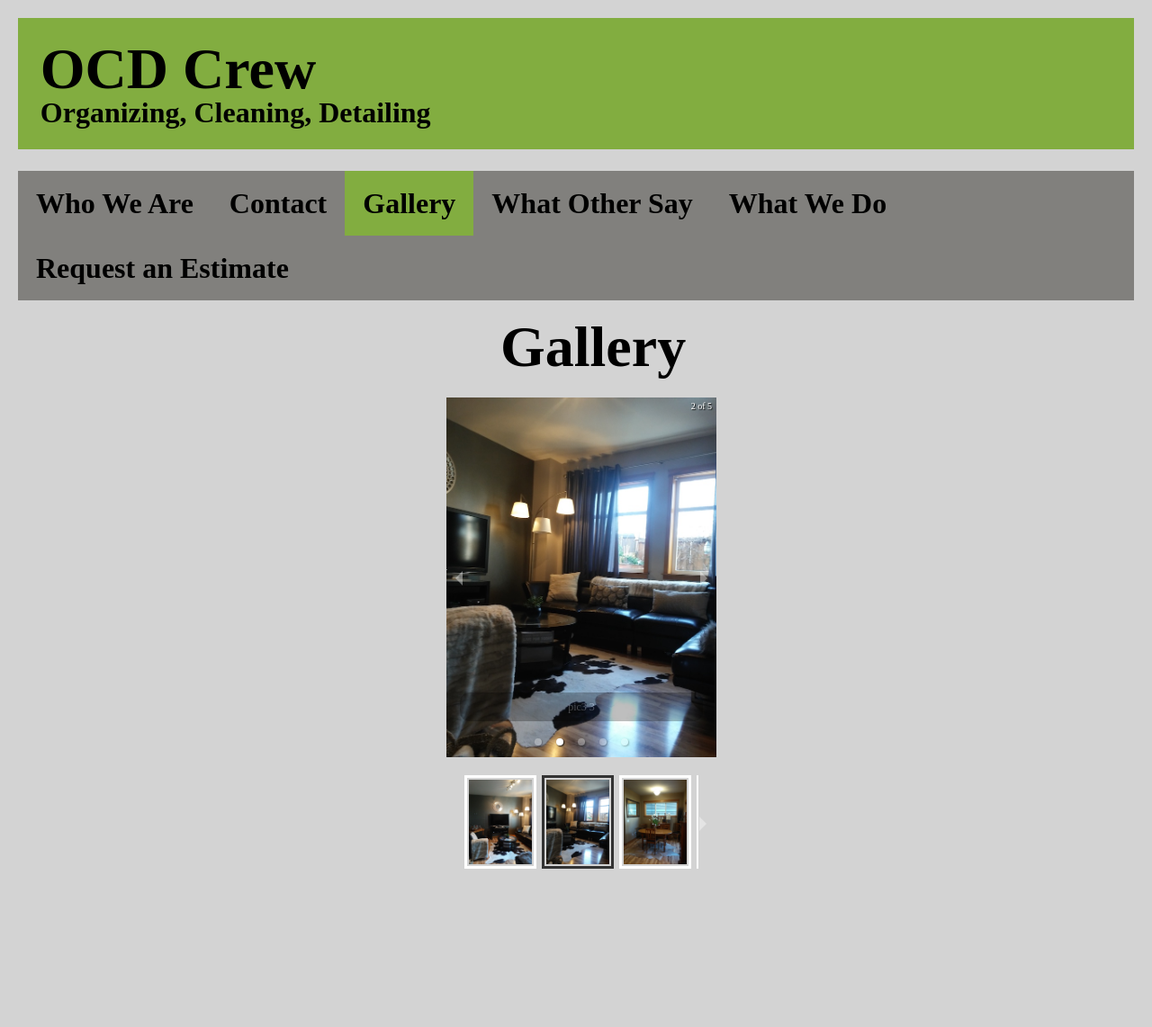
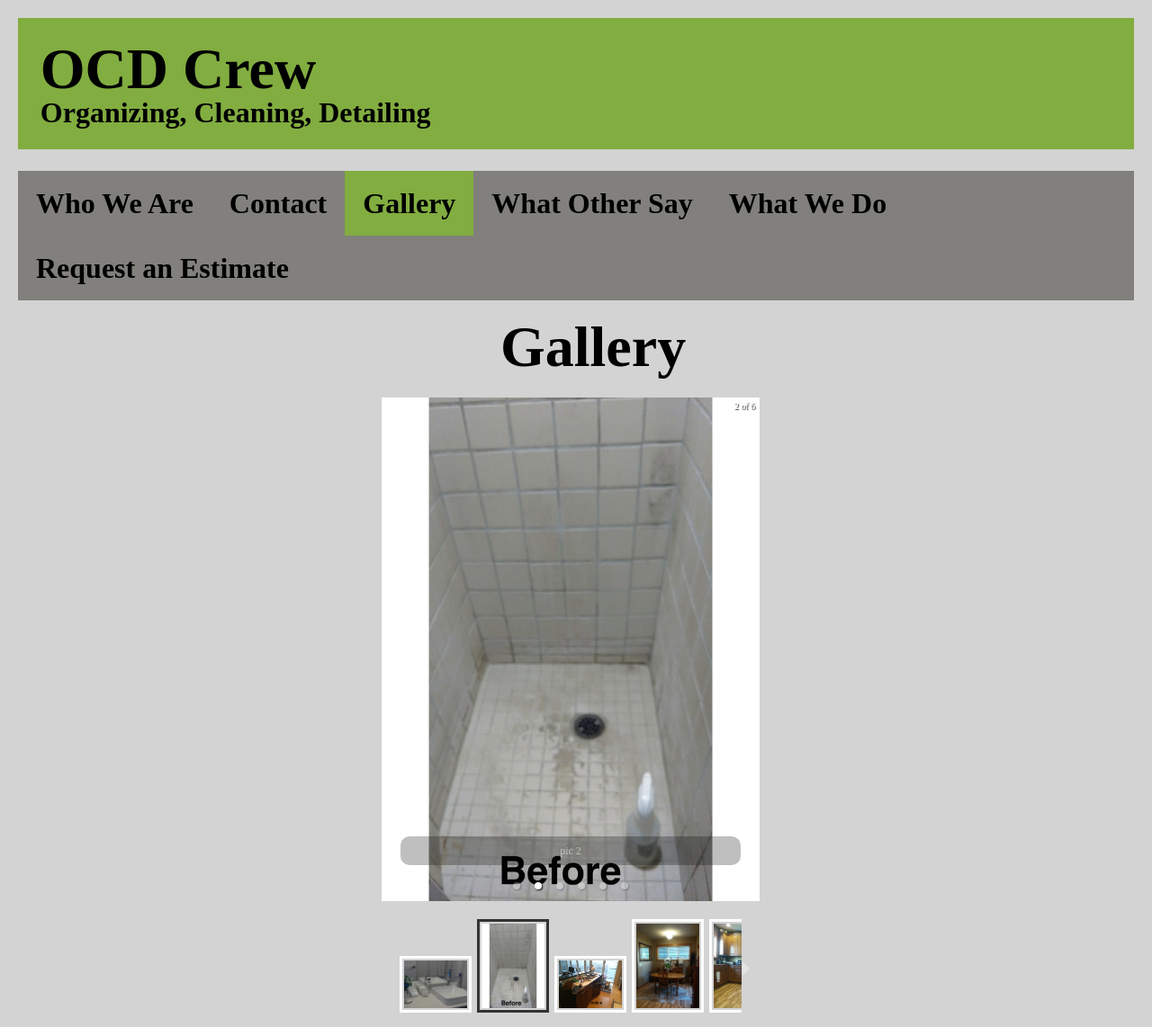
Before and after one commit to rogerdav/ocdcrew, a React app: page /#/gallery in a window 1280 px wide. Shown: the whole page at 90% size. Before the commit the page ends 1039 px from the top, so only its background shows below. Built offline with nearby package versions, Linux system fonts and the light colour scheme; no server answers.

Commit message:
changed some carousel settings

```diff
--- a/src/carousel.js
+++ b/src/carousel.js
@@ -1,18 +1,19 @@
 import React from "react";
 import { Carousel } from "react-responsive-carousel";
+import "react-responsive-carousel/lib/styles/carousel.min.css";
 
 export default () => (
-  <Carousel autoPlay>
-    {/* <div>
+  <Carousel autoPlay="true" dynamicHeight="true">
+    <div>
       <img src={require('./pics/pic1.jpg')} alt="missing pic one file" width="480px"/>
       <p className="legend">Pic 1</p>
-    </div> */}
+    </div>
     <div>
-      <img src={require('./pics/pic2.jpg')} alt="missing pic one file"  />
+      <img src={require('./pics/test2.gif')} alt="missing pic one file"  />
       <p className="legend">pic 2</p>
     </div>
     <div>
-      <img src={require('./pics/pic3.jpg')} alt="missing pic one file" />
+      <img src={require('./pics/test3.gif')} alt="missing pic one file" />
       <p className="legend">pic3 3</p>
     </div>
     <div>
--- a/src/style/about.css
+++ b/src/style/about.css
@@ -10,7 +10,11 @@
 
 .aboutInfo img {
   float: right;
-  height: 250px;
+
+  width: 31%;
+  padding-left: 0.2%;
+  padding-top: 2.2%;
+
 }
 
 .aboutInfo span {
--- a/src/style/gallery.css
+++ b/src/style/gallery.css
@@ -1,7 +1,6 @@
 .smallCarousel {
-  width: 25%;
-
-  margin-left: 38%;
+  width: 35%;
+  margin-left: 32%;
 }
 .galleryHeading {
   margin-left: 43%;
```
Also changed, not shown: src/pics/test.gif (added), src/pics/test2.gif (added), src/pics/test3.gif (added).
